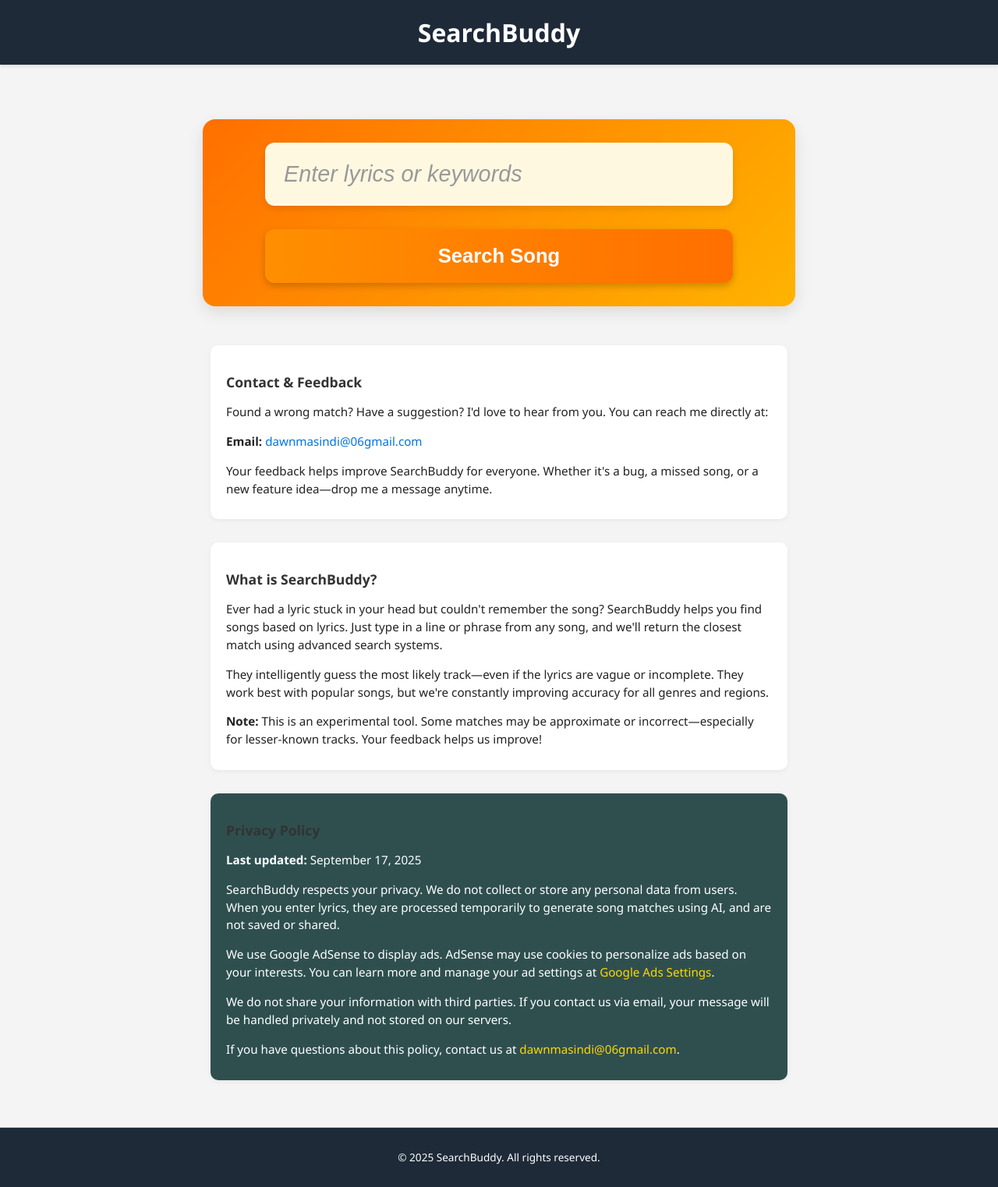
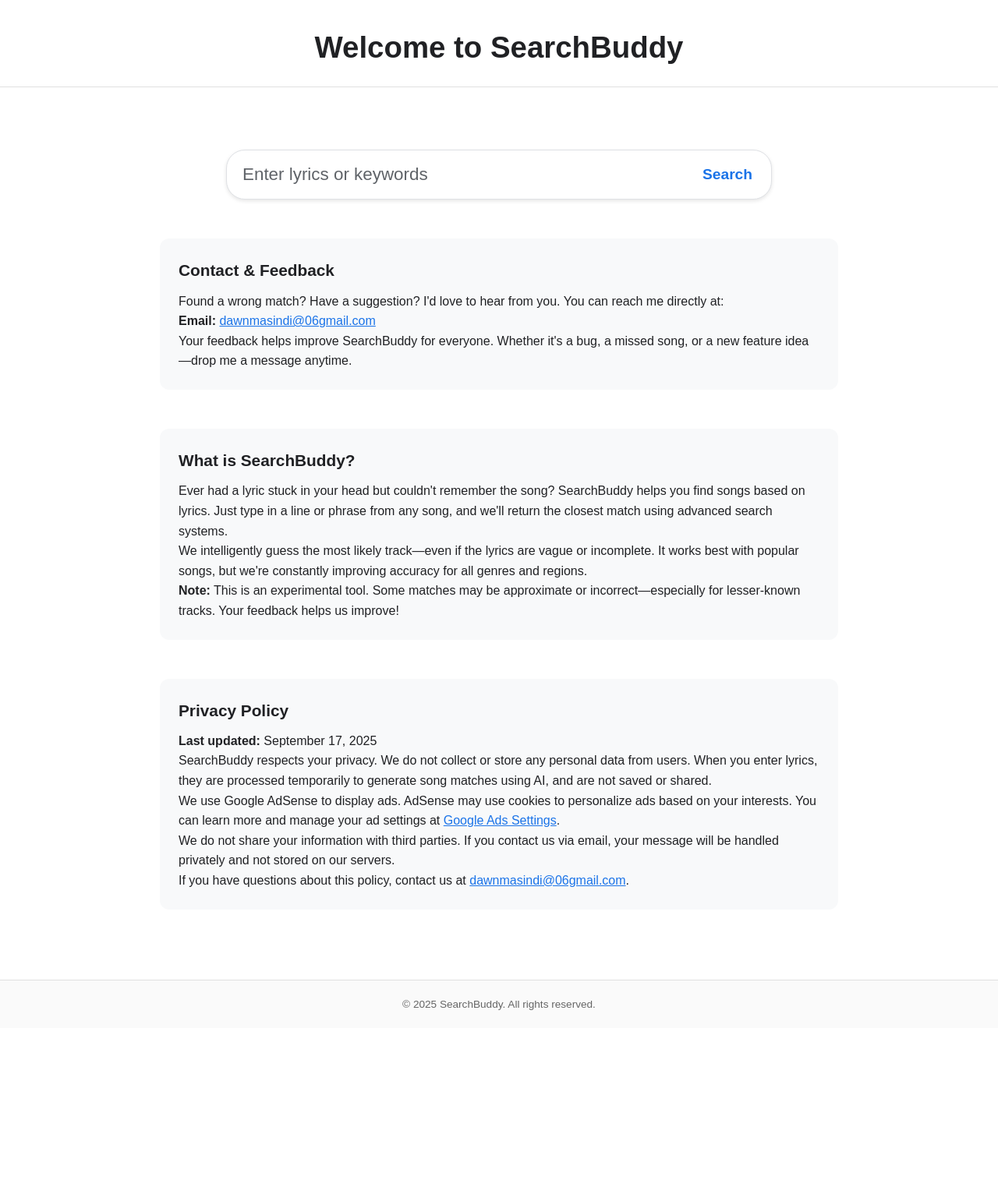
Before and after one commit to 54856132/searchbuddy-app, a Flask app: page / in a window 1280 px wide. Shown: the whole page at 78% size. After the commit the page ends 1296 px from the top, so only its background shows below. Run offline with Flask 3, Linux system fonts and the light colour scheme.

Commit message:
Update.html and css

```diff
--- a/Static/style.css
+++ b/Static/style.css
@@ -1,214 +1,159 @@
-/* Reset + Base */
-body {
+/* Reset and base styles */
+* {
+    box-sizing: border-box;
     margin: 0;
     padding: 0;
-    font-family: 'Segoe UI', Tahoma, Geneva, Verdana, sans-serif;
-    background-color: #f4f4f4;
-    color: #222;
-    text-align: center;
 }
 
-a {
-    color: #0073e6;
-    text-decoration: none;
-}
-
-a:hover {
-    text-decoration: underline;
+body {
+    font-family: Arial, sans-serif;
+    background-color: #ffffff;
+    color: #222;
+    line-height: 1.6;
+    text-align: center;
 }
 
 /* Header */
 header {
-    background-color: #1e2a38;
-    padding: 20px;
-    color: white;
-    box-shadow: 0 2px 4px rgba(0,0,0,0.1);
+    padding: 30px 0 20px 0;
+    border-bottom: 1px solid #e0e0e0;
 }
 
 h1 {
-    font-size: 2rem;
-    margin: 0;
+    font-size: 2.4rem;
+    font-weight: 600;
+    color: #202124;
 }
 
-/* Main Layout */
+/* Main layout */
 main {
-    padding: 20px;
-    max-width: 800px;
-    margin: auto;
+    padding: 30px 15px;
+    max-width: 900px;
+    margin: 0 auto;
 }
 
-/* Search Form */
-form {
-    margin: 30px auto;
+/* Google-style Search Form */
+.google-style-search {
+    max-width: 700px;
+    margin: 50px auto;
+    display: flex;
+    border: 1px solid #dfe1e5;
+    border-radius: 24px;
+    box-shadow: 0 2px 5px rgba(0, 0, 0, 0.1);
+    background-color: white;
+    overflow: hidden;
 }
 
-input[type="text"] {
-    width: 100%;
-    max-width: 600px;
-    padding: 16px;
-    font-size: 1.2rem;
-    border: 1px solid #ccc;
-    border-radius: 8px;
-    box-sizing: border-box;
-    margin-bottom: 10px;
-    box-shadow: 0 1px 2px rgba(0,0,0,0.1);
+.google-style-search input[type="text"] {
+    flex: 1;
+    border: none;
+    padding: 18px 20px;
+    font-size: 1.4rem;
+    outline: none;
+    font-weight: 400;
+    color: #202124;
+    background-color: transparent;
 }
 
-button {
-    width: 100%;
-    max-width: 600px;
-    padding: 16px;
-    font-size: 1.1rem;
-    background-color: #ff5e00;
-    color: white;
-    border: none;
-    border-radius: 8px;
-    cursor: pointer;
-    transition: background-color 0.3s ease;
-    box-shadow: 0 2px 5px rgba(0,0,0,0.15);
+.google-style-search input[type="text"]::placeholder {
+    color: #5f6368;
 }
 
-button:hover {
-    background-color: #e14d00;
+.google-style-search button {
+    background-color: transparent;
+    border: none;
+    color: #1a73e8;
+    font-weight: 600;
+    padding: 0 24px;
+    cursor: pointer;
+    font-size: 1.2rem;
+    transition: background-color 0.2s ease;
+}
+
+.google-style-search button:hover {
+    background-color: rgba(26, 115, 232, 0.1);
+    border-radius: 0 24px 24px 0;
 }
 
 /* Result Message */
 .result-message {
-    margin: 20px auto;
-    padding: 14px;
-    background-color: #fff8e1;
-    border: 1px solid #ffcc80;
-    color: #8d6e63;
-    font-weight: bold;
+    margin: 30px auto;
+    padding: 16px;
+    background-color: #f1f3f4;
+    border: 1px solid #dfe1e5;
+    color: #3c4043;
+    font-size: 1.1rem;
     max-width: 600px;
-    border-radius: 6px;
-    box-shadow: 0 2px 4px rgba(0,0,0,0.05);
+    text-align: center;
 }
 
-/* Section Cards */
-section {
-    margin-top: 30px;
-    padding: 20px;
-    background-color: #ffffff;
-    border-radius: 10px;
+/* Info sections */
+.info-section {
+    margin-top: 50px;
+    padding: 24px;
+    border-radius: 12px;
+    background-color: #f8f9fa;
     text-align: left;
-    box-shadow: 0 2px 6px rgba(0,0,0,0.05);
-    max-width: 700px;
-    margin-left: auto;
-    margin-right: auto;
+    font-size: 1rem;
+    color: #202124;
 }
 
-section h2 {
-    font-size: 1.1rem;
+.info-section h2 {
+    font-size: 1.3rem;
     margin-bottom: 10px;
-    color: #333;
+    font-weight: 600;
 }
 
-section p {
-    font-size: 0.95rem;
-    margin-bottom: 8px;
-    line-height: 1.5;
-}
-
-/* Special styles for dark section */
-section[style*="background-color: #2f4f4f"] {
-    background-color: #2f4f4f !important;
-    color: #fff;
-}
-
-section[style*="background-color: #2f4f4f"] a {
-    color: #ffd700;
+.info-section a {
+    color: #1a73e8;
+    text-decoration: underline;
+    word-break: break-word;
 }
 
 /* Footer */
 footer {
-    margin-top: 40px;
+    margin-top: 60px;
     font-size: 0.85rem;
-    color: #777;
-    padding: 15px;
-    background-color: #1e2a38;
-    color: white;
-    border-top: 1px solid #ccc;
+    color: #666;
+    padding: 20px;
+    border-top: 1px solid #e0e0e0;
+    background-color: #fafafa;
 }
 
-/* Responsive Design */
+/* Mobile styles */
 @media (max-width: 600px) {
     h1 {
-        font-size: 1.5rem;
+        font-size: 2rem;
     }
 
-    input[type="text"],
-    button {
-        font-size: 1rem;
-        padding: 14px;
+    .google-style-search {
+        flex-direction: column;
+        max-width: 95%;
     }
 
-    .result-message {
-        font-size: 0.95rem;
-        padding: 12px;
+    .google-style-search input[type="text"],
+    .google-style-search button {
+        width: 100%;
+        padding: 16px;
+        font-size: 1.2rem;
     }
 
-    section {
-        font-size: 0.85rem;
-        padding: 15px;
+    .google-style-search button {
+        border-radius: 0 0 24px 24px;
+        margin-top: 6px;
+    }
+
+    .info-section {
+        font-size: 0.9rem;
+        padding: 16px;
+    }
+
+    .info-section h2 {
+        font-size: 1.1rem;
     }
 
     footer {
         font-size: 0.75rem;
-        padding: 10px;
+        padding: 16px;
     }
 }
-/* Enhanced Search Area */
-form {
-    margin: 50px auto;
-    display: flex;
-    flex-direction: column;
-    align-items: center;
-    gap: 20px;
-    padding: 30px;
-    background: linear-gradient(135deg, #ff6f00, #ffb300);
-    border-radius: 16px;
-    box-shadow: 0 8px 20px rgba(0,0,0,0.1);
-    max-width: 700px;
-}
-
-input[type="text"] {
-    width: 100%;
-    padding: 24px;
-    font-size: 1.8rem;
-    border: none;
-    border-radius: 12px;
-    outline: none;
-    background-color: #fff8e1;
-    box-shadow: 0 4px 8px rgba(0,0,0,0.1);
-    color: #333;
-    transition: all 0.3s ease;
-}
-
-input[type="text"]::placeholder {
-    color: #999;
-    font-style: italic;
-}
-
-input[type="text"]:focus {
-    background-color: #fffde7;
-    box-shadow: 0 0 10px rgba(255, 111, 0, 0.3);
-}
-
-button {
-    padding: 20px;
-    font-size: 1.6rem;
-    width: 100%;
-    background: linear-gradient(90deg, #ff8f00, #ff6f00);
-    border-radius: 12px;
-    color: white;
-    font-weight: bold;
-    border: none;
-    cursor: pointer;
-    box-shadow: 0 4px 10px rgba(0,0,0,0.2);
-    transition: background-color 0.3s ease;
-}
-
-button:hover {
-    background: linear-gradient(90deg, #e65100, #ff6f00);
-}
--- a/templates/index.html
+++ b/templates/index.html
@@ -4,26 +4,27 @@
 <head>
     <meta charset="UTF-8">
     <title>SearchBuddy</title>
+    <meta name="viewport" content="width=device-width, initial-scale=1.0">
+    <!-- Link to external CSS -->
     <link rel="stylesheet" href="{{ url_for('static', filename='style.css') }}">
-    <meta name="viewport" content="width=device-width, initial-scale=1.0">
 </head>
 <body>
 
     <!-- Header -->
     <header>
-        <h1>SearchBuddy</h1>
+        <h1>Welcome to SearchBuddy</h1>
     </header>
 
-    <!-- Main Content -->
+    <!-- Main content -->
     <main>
 
-        <!-- Search Form -->
-        <form action="/" method="POST">
+        <!-- Google-style search form -->
+        <form class="google-style-search" action="/" method="POST">
             <input type="text" name="lyrics" placeholder="Enter lyrics or keywords" required>
-            <button type="submit">Search Song</button>
+            <button type="submit">Search</button>
         </form>
 
-        <!-- Message -->
+        <!-- Result message -->
         {% if loading %}
         <div class="result-message">
             <em>Loading... please wait while we find the best match.</em>
@@ -35,36 +36,34 @@
         {% endif %}
 
         <!-- Contact Section -->
-        <section class="card">
+        <section class="info-section">
             <h2>Contact & Feedback</h2>
             <p>
                 Found a wrong match? Have a suggestion? I'd love to hear from you.
                 You can reach me directly at:
             </p>
-            <p><strong>Email:</strong>
-                <a href="mailto:dawnmasindi@06gmail.com">dawnmasindi@06gmail.com</a>
-            </p>
+            <p><strong>Email:</strong> <a href="mailto:dawnmasindi@06gmail.com">dawnmasindi@06gmail.com</a></p>
             <p>
                 Your feedback helps improve SearchBuddy for everyone. Whether it's a bug, a missed song, or a new feature idea—drop me a message anytime.
             </p>
         </section>
 
         <!-- Intro Section -->
-        <section class="card">
+        <section class="info-section">
             <h2>What is SearchBuddy?</h2>
             <p>
                 Ever had a lyric stuck in your head but couldn't remember the song? SearchBuddy helps you find songs based on lyrics.
                 Just type in a line or phrase from any song, and we'll return the closest match using advanced search systems.
             </p>
             <p>
-                They intelligently guess the most likely track—even if the lyrics are vague or incomplete.
-                They work best with popular songs, but we're constantly improving accuracy for all genres and regions.
+                We intelligently guess the most likely track—even if the lyrics are vague or incomplete.
+                It works best with popular songs, but we're constantly improving accuracy for all genres and regions.
             </p>
             <p><strong>Note:</strong> This is an experimental tool. Some matches may be approximate or incorrect—especially for lesser-known tracks. Your feedback helps us improve!</p>
         </section>
 
-        <!-- Privacy Section -->
-        <section class="card" style="background-color: #2f4f4f; color: #fff;">
+        <!-- Privacy Policy Section -->
+        <section class="info-section">
             <h2>Privacy Policy</h2>
             <p><strong>Last updated:</strong> September 17, 2025</p>
             <p>
```
Lines whose indentation alone changed are shown as unchanged.
